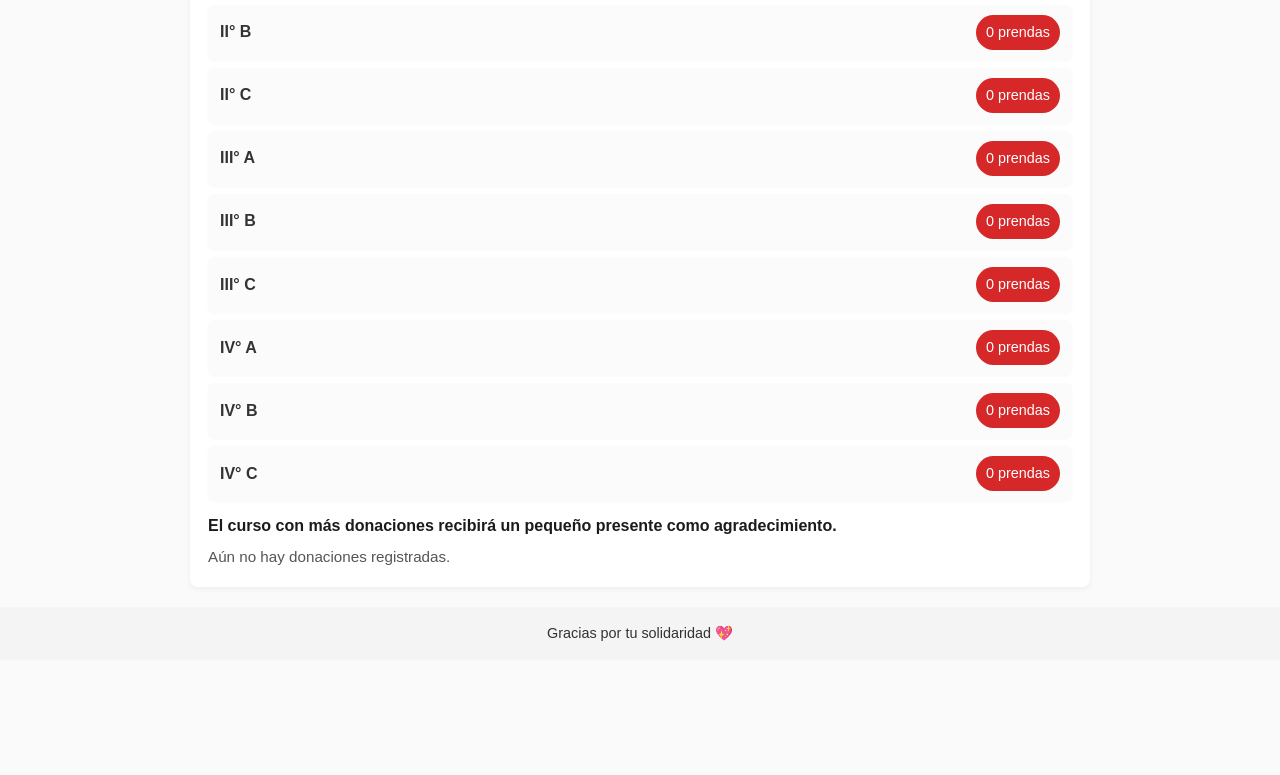
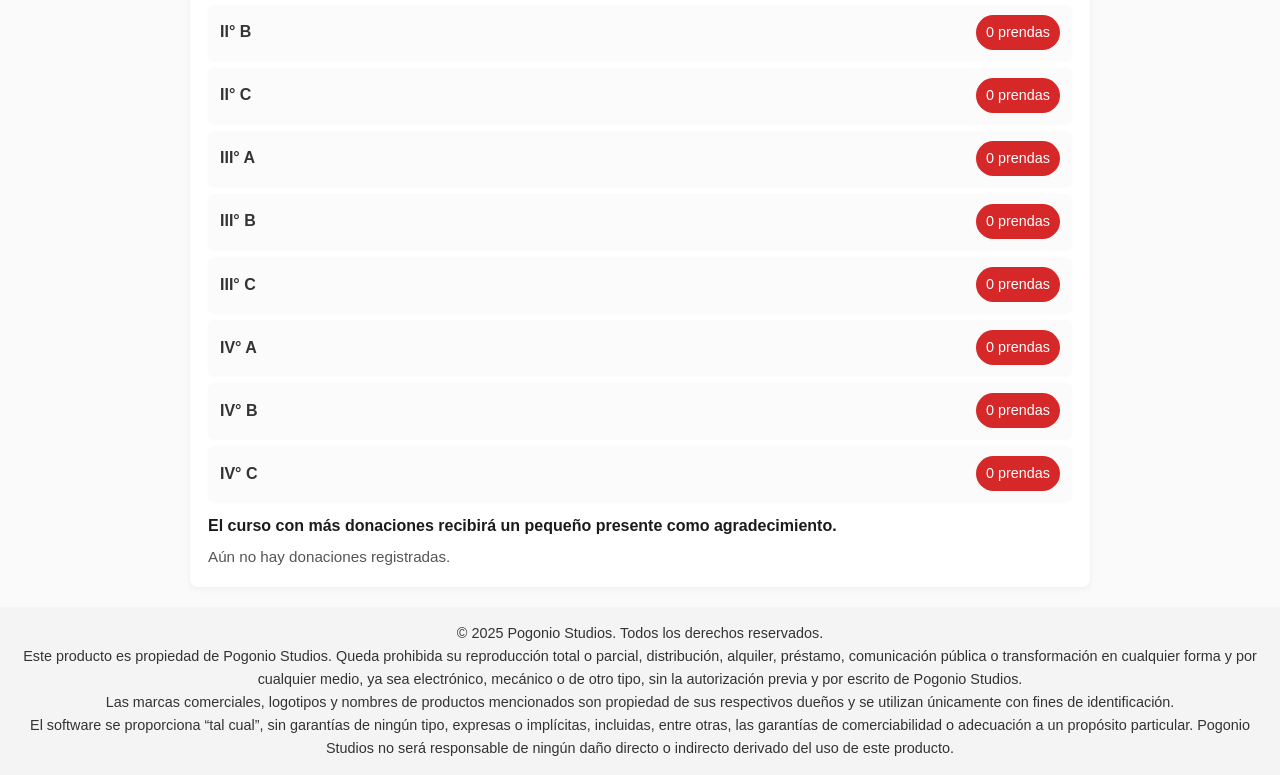
Before and after one commit to Matiaszer/Coaniquem-Campaing, a plain HTML site: page index.html in a window 1280 px wide. Shown: the part 3249-4024 px from the top of the page. Before the commit the page ends 3909 px from the top, so only its background shows below. Drawn offline with Linux system fonts and the light colour scheme.

Commit message:
Update index.html
Copyright Notes:
© 2025 Pogonio Studios. Todos los derechos reservados.

Este producto es propiedad de Pogonio Studios.
Queda prohibida su reproducción total o parcial, distribución, alquiler, préstamo,
comunicación pública o transformación en cualquier forma y por cualquier medio,
ya sea electrónico, mecánico o de otro tipo, sin la autorización previa y por
escrito de Pogonio Studios.

Las marcas comerciales, logotipos y nombres de productos mencionados son propiedad
de sus respectivos dueños y se utilizan únicamente con fines de identificación.

El software se proporciona “tal cual”, sin garantías de ningún tipo, expresas o
implícitas, incluidas, entre otras, las garantías de comerciabilidad o adecuación
a un propósito particular. Pogonio Studios no será responsable de ningún daño
directo o indirecto derivado del uso de este producto.

```diff
--- a/index.html
+++ b/index.html
@@ -59,7 +59,13 @@
     </section>
 
     <footer>
-        <p>Gracias por tu solidaridad 💖</p>
+        <p>© 2025 Pogonio Studios. Todos los derechos reservados.</p>
+
+        <p>Este producto es propiedad de Pogonio Studios. Queda prohibida su reproducción total o parcial, distribución, alquiler, préstamo, comunicación pública o transformación en cualquier forma y por cualquier medio, ya sea electrónico, mecánico o de otro tipo, sin la autorización previa y por escrito de Pogonio Studios.</p>
+
+        <p>Las marcas comerciales, logotipos y nombres de productos mencionados son propiedad de sus respectivos dueños y se utilizan únicamente con fines de identificación.</p>
+
+        <p>El software se proporciona “tal cual”, sin garantías de ningún tipo, expresas o implícitas, incluidas, entre otras, las garantías de comerciabilidad o adecuación a un propósito particular. Pogonio Studios no será responsable de ningún daño directo o indirecto derivado del uso de este producto.</p>
     </footer>
 
     <!-- Trigger escondidito para activar ADMIN -->
```
